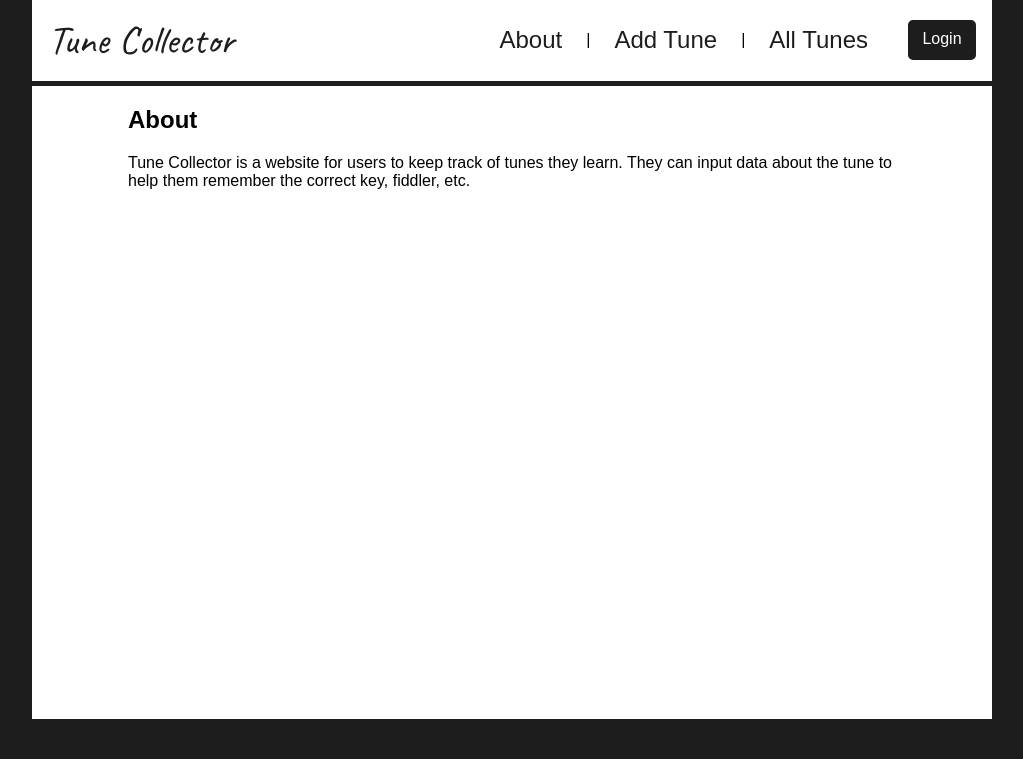
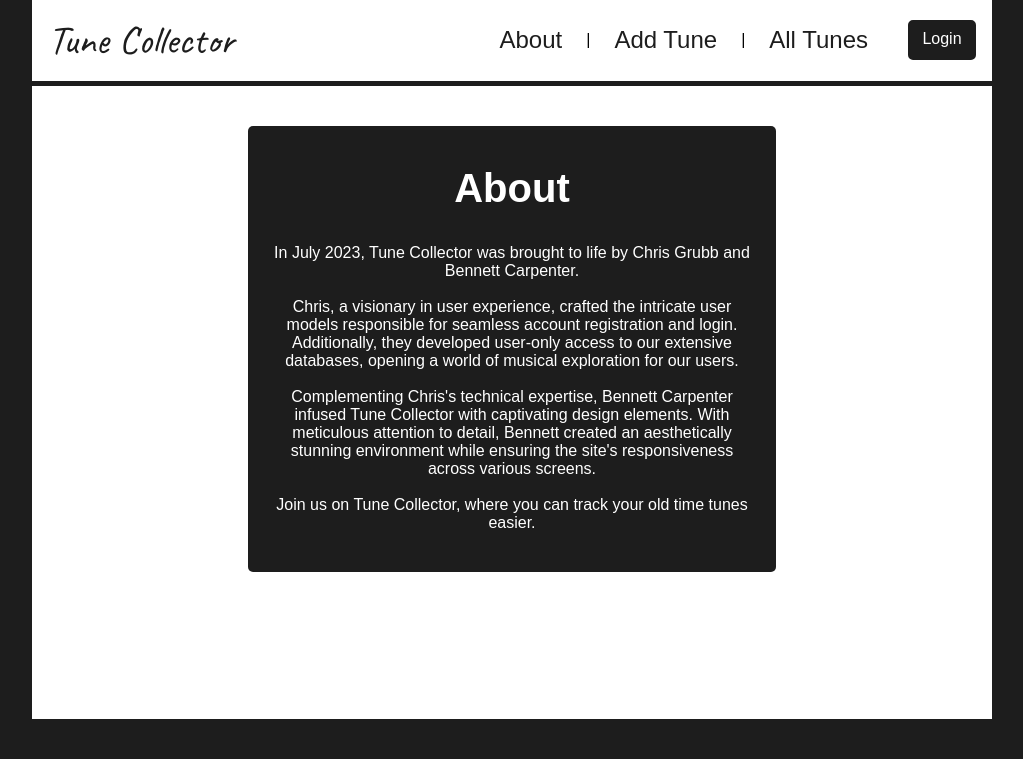
Before and after one commit to bcarpenter7/tune-collector-final, a Django app: page /about/ in a window 1280 px wide. Shown: the part 41-800 px from the top of the page, without its empty margins (128-1151 px from the left). Run offline with Django 4.2, Linux system fonts and the light colour scheme.

Commit message:
update to about

```diff
--- a/tune/static/css/style.css
+++ b/tune/static/css/style.css
@@ -13,9 +13,7 @@
 
 
  /* BASE */
- #errorMsg > * {
-    color: red;
- }
+
 
  #holder {
     width: 95%;
@@ -331,6 +329,50 @@
 
  /* ABOUT */
 
+ #aboutDiv {
+    background-color: var(--black);
+    width: 90%;
+    color: var(--background);
+    padding: 3vmin;
+    margin: 20vmin auto 0 auto;
+    text-align: center;
+    min-height: 50vmin;
+    border-radius: 5px;
+ }
+
+ #aboutTitle {
+    font-size: 8vmin;
+    margin-top: 2vmin;
+    text-align: center;
+ }
+
+ #aboutPara {
+   font-size: 4.5vmin;
+ }
+
+
+ @media only screen and (min-width: 760px){
+    #aboutDiv {
+        margin-top: 5vmin;
+        min-height: 40vmin;
+    }
+
+    #aboutPara {
+        font-size: 2vmin;
+      }
+
+      #aboutTitle {
+        font-size: 5vmin;
+     }
+ }
+
+ @media only screen and (min-width: 1060px){
+    #aboutDiv {
+        margin-top: 5vmin;
+        min-height: 30vmin;
+        width: 60vmin;
+    }
+ }
 
  /* ADD A TUNE */
  #addTitle {
--- a/tune/templates/about.html
+++ b/tune/templates/about.html
@@ -1,11 +1,23 @@
 {% extends 'base.html' %}
 {% block content %}
 
-<h2>About</h2>
-<p>Tune Collector is a website for users to keep track of
-    tunes they learn. They can input data about the tune
-    to help them remember the correct key, fiddler, etc.
+<div id="aboutDiv">
+<h2 id="aboutTitle">About</h2>
+<p id="aboutPara">
+
+    In July 2023, Tune Collector was brought to life by Chris Grubb and Bennett Carpenter.
+    <br>
+    <br>
+    Chris, a visionary in user experience, crafted the intricate user models responsible for seamless account registration and login. Additionally, they developed user-only access to our extensive databases, opening a world of musical exploration for our users.
+    <br>
+    <br>
+    Complementing Chris's technical expertise, Bennett Carpenter infused Tune Collector with captivating design elements. With meticulous attention to detail, Bennett created an aesthetically stunning environment while ensuring the site's responsiveness across various screens.
+    <br>
+    <br>
+
+    Join us on Tune Collector, where you can track your old time tunes easier.
 </p>
+</div>
 
 
 {% endblock %}
--- a/tune/templates/base.html
+++ b/tune/templates/base.html
@@ -53,7 +53,7 @@
     {% endif %}
 
     <main class="container">
-        <span id="errorMsg" >{% include 'messages.html' %} {% include 'form_errors.html' %}</span>
+        {% include 'messages.html' %} {% include 'form_errors.html' %}
         {% block content %}
         {% endblock %}
     </main>
```
